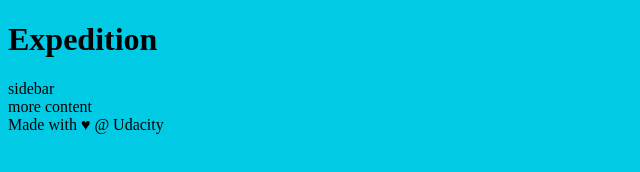
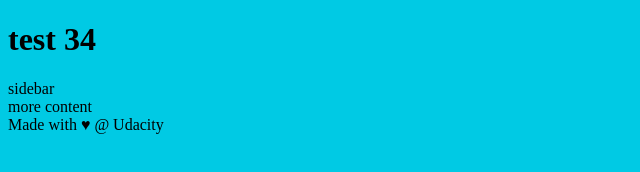
Before and after one commit to jungleBadger/-nanodegree-logs-analysis, a plain HTML site: page index.html in a window 1280 px wide. Shown: the whole page, without its empty margins (0-640 px from the left). Drawn offline with Linux system fonts and the light colour scheme.

Commit message:
also changing page title

```diff
--- a/index.html
+++ b/index.html
@@ -10,7 +10,7 @@
 <body>
 
 <header>
-    <h1>Expedition</h1>
+    <h1>test 34</h1>
 </header>
 
 <div class="container">
```
